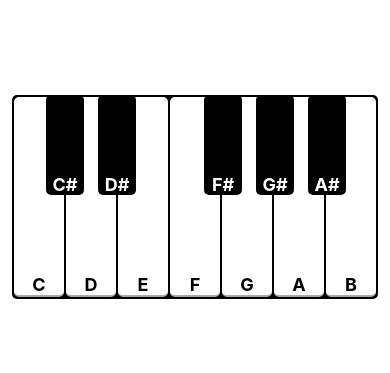
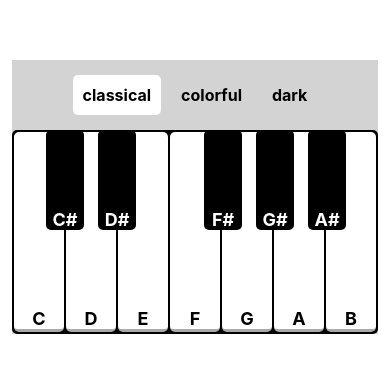
Before and after one commit to kadinsayani/UnlockInterfaces, a React Native app in the folder TouchInterface/: screen / in a window 390 px wide. Shown: the part 225-598 px from the top of the page. Built offline with nearby package versions, Linux system fonts and the light colour scheme.

Commit message:
added themes for piano UI

```diff
--- a/TouchInterface/TouchInterface.js
+++ b/TouchInterface/TouchInterface.js
@@ -1,9 +1,45 @@
-import React from 'react';
+import React, { useState } from 'react';
 import { View, Text, TouchableOpacity, StyleSheet } from 'react-native';
 
-const PianoKey = ({ note, isBlack, offset }) => {
-  const keyColor = isBlack ? 'black' : 'white';
-  const keyTextColor = isBlack ? 'white' : 'black';
+const themes = {
+  classical: {
+    backgroundColor: 'lightgray',
+    keyColor: {
+      white: 'white',
+      black: 'black',
+    },
+    textColor: {
+      white: 'black',
+      black: 'white',
+    },
+  },
+  colorful: {
+    backgroundColor: 'pink',
+    keyColor: {
+      white: 'white',
+      black: '#F33A6A',
+    },
+    textColor: {
+      white: '#F33A6A',
+      black: 'white',
+    },
+  },
+  dark: {
+    backgroundColor: 'black',
+    keyColor: {
+      white: 'lightblue',
+      black: 'navy',
+    },
+    textColor: {
+      white: 'black',
+      black: 'white',
+    },
+  },
+};
+
+const PianoKey = ({ note, isBlack, offset, theme }) => {
+  const keyColor = isBlack ? theme.keyColor.black : theme.keyColor.white;
+  const keyTextColor = isBlack ? theme.textColor.black : theme.textColor.white;
 
   return (
     <TouchableOpacity
@@ -21,6 +57,8 @@ const PianoKey = ({ note, isBlack, offset }) => {
 };
 
 const PianoApp = () => {
+  const [selectedTheme, setSelectedTheme] = useState('classical'); // Default theme
+
   const whiteKeys = ['C', 'D', 'E', 'F', 'G', 'A', 'B'];
   const blackKeys = ['C#', 'D#', 'F#', 'G#', 'A#'];
 
@@ -52,7 +90,7 @@ const PianoApp = () => {
     {
       isBlack: false,
       note: "F",
-      offset:0,
+      offset: 0,
     },
     {
       isBlack: true,
@@ -83,11 +121,33 @@ const PianoApp = () => {
       isBlack: false,
       note: "B",
       offset: -20,
-    }
+    },
   ];
 
+  const theme = themes[selectedTheme];
+
+  const changeTheme = (newTheme) => {
+    setSelectedTheme(newTheme);
+  };
+
   return (
-    <View style={styles.container}>
+    <View style={[styles.container, { backgroundColor: theme.backgroundColor }]}>
+      <View style={styles.themeSelector}>
+        {Object.keys(themes).map((themeName) => (
+          <TouchableOpacity
+            key={themeName}
+            style={[
+              styles.themeButton,
+              {
+                backgroundColor: themeName === selectedTheme ? 'white' : 'lightgray',
+              },
+            ]}
+            onPress={() => changeTheme(themeName)}
+          >
+            <Text style={styles.themeButtonText}>{themeName}</Text>
+          </TouchableOpacity>
+        ))}
+      </View>
       <View style={styles.piano}>
         {keys.map((key) => (
           <PianoKey
@@ -95,6 +155,7 @@ const PianoApp = () => {
             note={key.note}
             isBlack={key.isBlack}
             offset={key.offset}
+            theme={theme}
           />
         ))}
       </View>
@@ -105,29 +166,41 @@ const PianoApp = () => {
 const styles = StyleSheet.create({
   container: {
     flex: 1,
-    margin: 1,
-    backgroundColor: 'black',
     justifyContent: 'center',
     alignItems: 'center',
+  },
+  themeSelector: {
+    flexDirection: 'row',
+    justifyContent: 'center',
+    alignItems: 'center',
+    padding: 10,
+  },
+  themeButton: {
+    padding: 10,
+    margin: 5,
     borderRadius: 5,
+  },
+  themeButtonText: {
+    fontSize: 16,
+    fontWeight: 'bold',
   },
   piano: {
     flexDirection: 'row',
+    backgroundColor: 'black',
+    borderRadius:5,
   },
   whiteKey: {
-    backgroundColor: 'white',
-    borderBottomWidth: 2,
+    borderBottomWidth: 3,
     borderColor: 'darkgrey',
     height: 200,
     width: 50,
-    margin:2,
-    borderRadius:5,
+    margin: 2,
+    borderRadius: 5,
   },
   blackKey: {
-    backgroundColor: 'black',
     height: 100,
     width: 38,
-    borderRadius:5,
+    borderRadius: 5,
     zIndex: 1,
   },
   keyTextContainer: {
--- a/TouchInterface/package.json
+++ b/TouchInterface/package.json
@@ -16,6 +16,7 @@
     "react-dom": "18.2.0",
     "react-native": "0.72.5",
     "react-native-sound": "^0.11.2",
+    "react-native-vector-icons": "^10.0.0",
     "react-native-web": "~0.19.6"
   },
   "devDependencies": {
```
Also changed, not shown: 1 other file (tests, documents, lock files or other folders).
